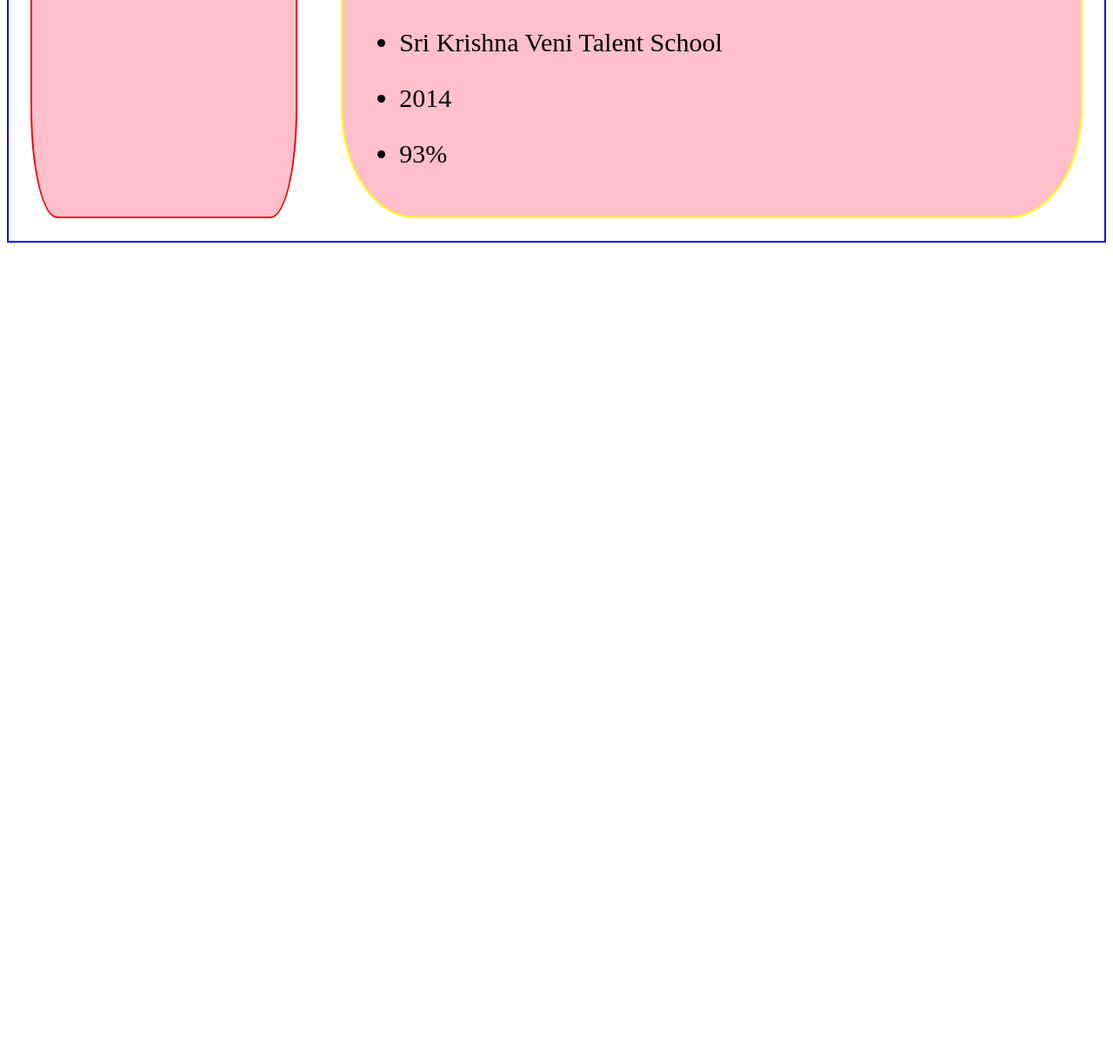
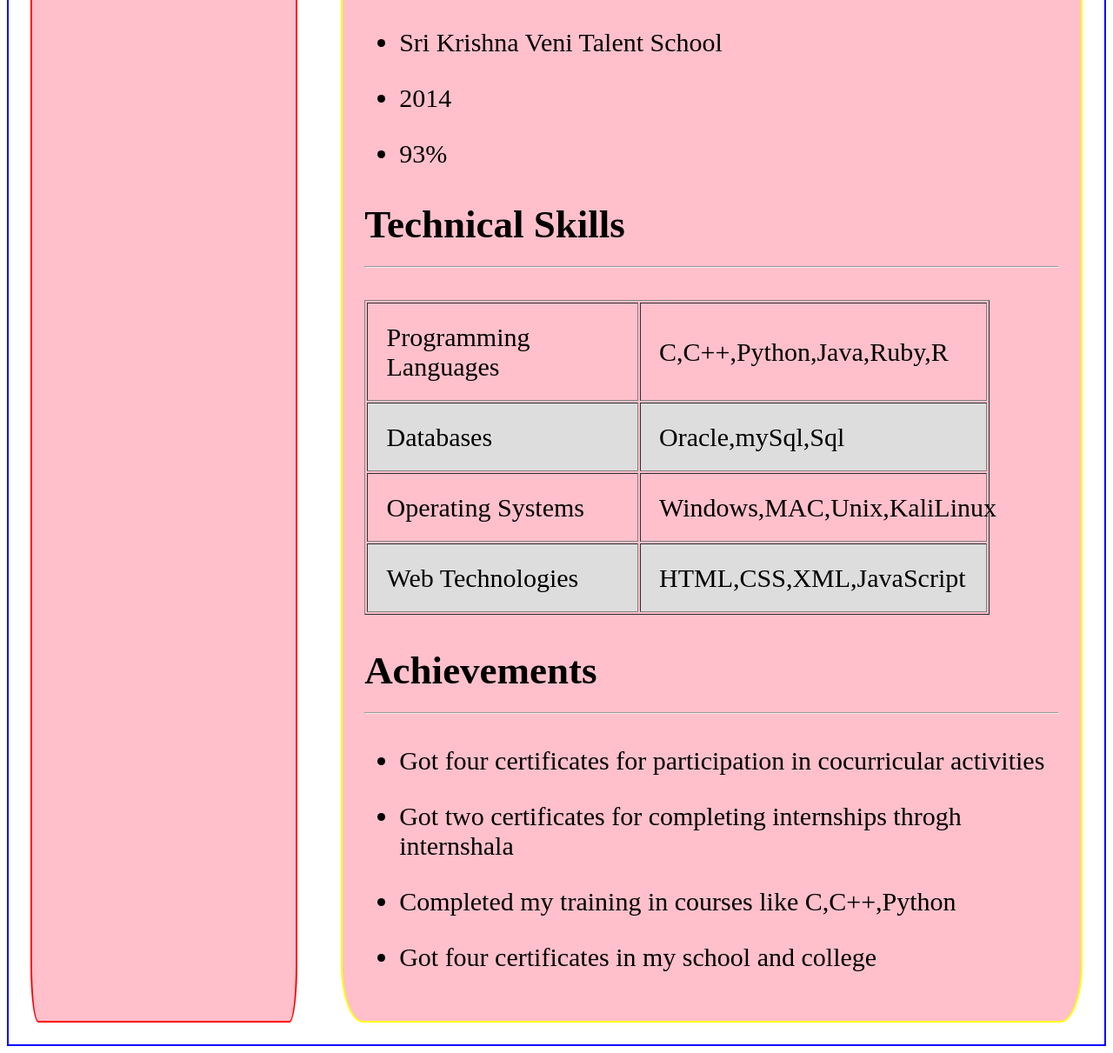
Before and after one commit to laasyapriya98/sample, a plain HTML site: page resume.html in a window 1280 px wide. Shown: the part 1054-2265 px from the top of the page at 87% size. Before the commit the page ends 1341 px from the top, so only its background shows below. Drawn offline with Linux system fonts and the light colour scheme.

Commit message:
Add files via upload

```diff
--- a/data.json
+++ b/data.json
@@ -28,5 +28,31 @@
       "Year":"2014",
       "percentage":"93%"
     }
+  ],
+  "skills":[
+    {
+      "title":"Programming Languages",
+      "info":["C","C++","Python","Java","Ruby","R"]
+    },
+    {
+      "title":"Databases",
+      "info":["Oracle","mySql","Sql"]
+    },
+    {
+      "title":"Operating Systems",
+      "info":["Windows","MAC","Unix","KaliLinux"]
+    },
+    {
+      "title":"Web Technologies",
+      "info":["HTML","CSS","XML","JavaScript"]
+    }
+  ],
+  "achievements":[
+    {
+      "extracurricular":"Got four certificates in my school and college",
+      "internships":"Got two certificates for completing internships throgh internshala",
+      "cocurricular":"Got four certificates for participation in cocurricular activities",
+      "training":"Completed my training in courses like C,C++,Python"
+    }
   ]
 }
--- a/main.js
+++ b/main.js
@@ -33,6 +33,8 @@
   console.log(data);
   career(data.career);
   education(data.education);
+  skills(data.skills);
+  achievements(data.achievements);
 })
 
 var childTwo=document.querySelector(".childtwo")
@@ -75,3 +77,51 @@
     childTwo.appendChild(eduU3);
   }
 }
+
+function skills(skillinfo){
+  var skillsHeading=document.createElement("h2");
+  skillsHeading.textContent="Technical Skills";
+  childTwo.appendChild(skillsHeading);
+  var hr=document.createElement("hr");
+  skillsHeading.appendChild(hr);
+  var skillTable=document.createElement("table");
+  skillTable.border="1";
+  childTwo.appendChild(skillTable);
+  var tableData="";
+  for(var i=0;i<skillinfo.length;i++){
+    tableData+="<tr><td>"+skillinfo[i].title+"</td><td>"+skillinfo[i].info+"</td></tr>";
+  }
+  skillTable.innerHTML=tableData;
+}
+
+function achievements(achi){
+  var achievementsHeading=document.createElement("h2");
+  achievementsHeading.textContent="Achievements";
+  childTwo.appendChild(achievementsHeading);
+  var hr=document.createElement("hr");
+  achievementsHeading.appendChild(hr);
+  for(var i=0;i<achi.length;i++){
+
+    var achiU1=document.createElement("ul");
+    var achiLi=document.createElement("li");
+    achiLi.textContent=achi[i].cocurricular;
+    achiU1.appendChild(achiLi);
+    childTwo.appendChild(achiU1);
+    var achiU2=document.createElement("ul");
+    var achiLi1=document.createElement("li");
+    achiLi1.textContent=achi[i].internships;
+    achiU2.appendChild(achiLi1);
+    childTwo.appendChild(achiU2);
+    var achiU3=document.createElement("ul");
+    var achiLi2=document.createElement("li");
+    achiLi2.textContent=achi[i].training;
+    achiU3.appendChild(achiLi2);
+    childTwo.appendChild(achiU3);
+    var achiU4=document.createElement("ul");
+    var achiLi3=document.createElement("li");
+    achiLi3.textContent=achi[i].extracurricular;
+    achiU4.appendChild(achiLi3);
+    childTwo.appendChild(achiU4);
+  }
+
+}
--- a/style.css
+++ b/style.css
@@ -5,7 +5,15 @@
 .parent{
   border: 2px solid blue;
 }
-
+table{
+  width: 90%;
+}
+td{
+  padding: 3%;
+}
+tr:nth-child(even){
+  background: #ddd;
+}
 a{
   word-wrap: break-word;
 }
@@ -16,7 +24,7 @@
   border: 2px solid red;
   padding: 2%;
   margin: 2%;
-  border-radius: 10%;
+  border-radius: 3%;
   font-size: 30px;
   background-color: pink;
 }
@@ -28,7 +36,7 @@
   padding:2%;
   margin: 2%;
   font-size: 30px;
-  border-radius: 10%;
+  border-radius: 3%;
   background-color: pink;
 }
 
@@ -62,6 +70,7 @@
     padding: 8%;
     margin: 2%;
     font-size: 30px;
+    border-style:glazed;
     border-radius: 10%;
     background-color: skyblue;
   }
```
